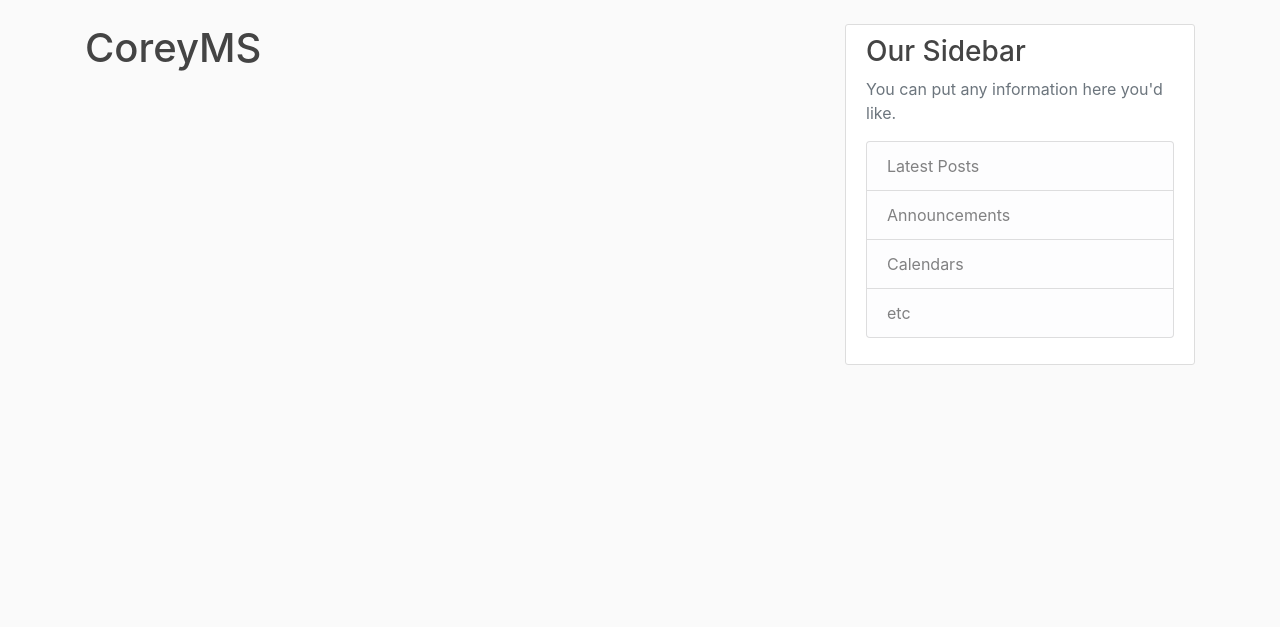
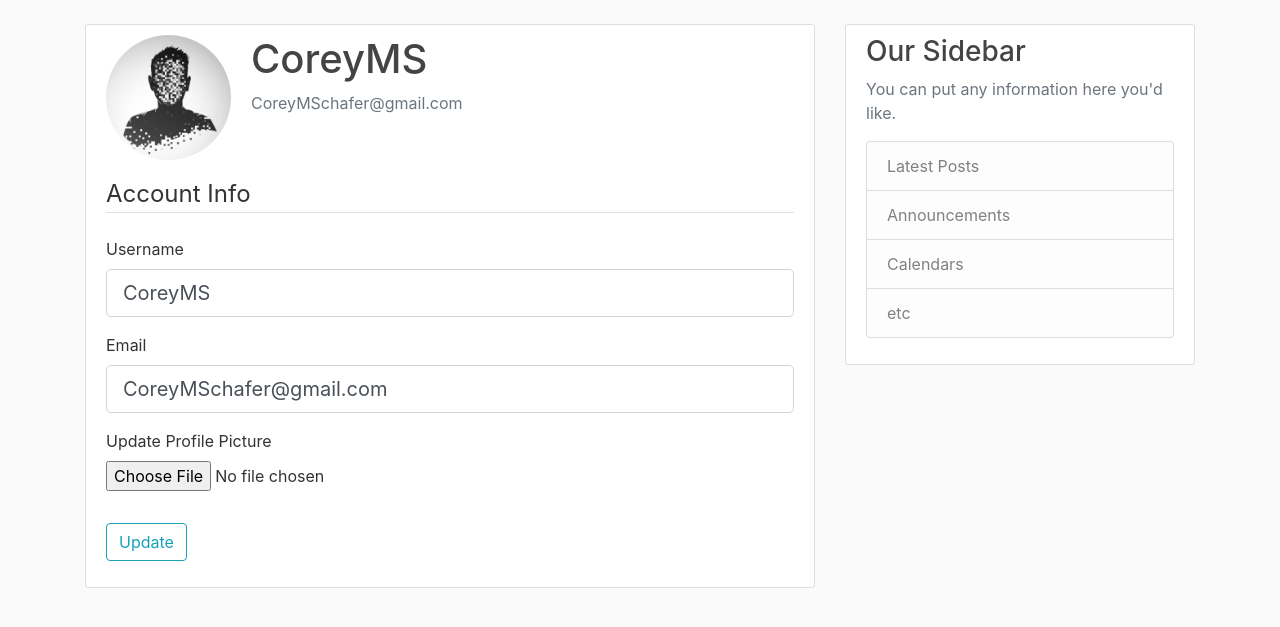
Before and after one commit to prashantsingh003/flaskblog, a Flask app: page /account in a window 1280 px wide. Shown: the part 56-683 px from the top of the page. Run offline with Flask 2, Linux system fonts and the light colour scheme; a user stored in the database is signed in; some libraries are stand-ins or nearby versions.

Commit message:
upload and update image

```diff
--- a/flaskblog/forms.py
+++ b/flaskblog/forms.py
@@ -1,4 +1,6 @@
 from flask_wtf import FlaskForm
+from flask_wtf.file import FileField, FileAllowed
+from flask_login import current_user
 from wtforms import StringField, SubmitField, PasswordField, BooleanField
 from wtforms.validators import DataRequired,Length,EqualTo, Email,ValidationError
 from flaskblog.models import User
@@ -29,3 +31,23 @@ class LoginForm(FlaskForm):
     password= PasswordField('Password',validators=[DataRequired()])
     remember=BooleanField('Remember Me')
     submit=SubmitField('Login')
+
+class UpdateAccountForm(FlaskForm):
+    username=StringField('Username',
+                        validators=[DataRequired(), Length(min=2,max=20)])
+    email=StringField('Email',
+                        validators=[DataRequired()])
+    picture=FileField('Update Profile Picture',validators=[FileAllowed(['jpg','png'])])
+    submit=SubmitField('Update')
+
+    def validate_username(self,username):
+        if username.data!=current_user.username:
+            user=User.query.filter_by(username=username.data).first()
+            if user:
+                raise ValidationError('The username is taken. Please take a diffrent name')
+
+    def validate_email(self,email):
+        if email.data!=current_user.email:
+            user=User.query.filter_by(email=email.data).first()
+            if user:
+                raise ValidationError('The email is taken. Please take a diffrent email')
--- a/flaskblog/routes.py
+++ b/flaskblog/routes.py
@@ -1,5 +1,8 @@
+import secrets
+import os
+from PIL import Image
 from flask import redirect , render_template ,url_for, flash, redirect, request
-from flaskblog.forms import RegistrationForm, LoginForm
+from flaskblog.forms import RegistrationForm, LoginForm, UpdateAccountForm
 from flaskblog.models import User, Post
 from flaskblog import app, db, bcrypt
 from flask_login import login_user, current_user, logout_user, login_required
@@ -62,7 +65,32 @@ def logout():
     logout_user()
     return redirect(url_for('home'))
 
-@app.route('/account')
+def save_picture(form_picture):
+    random_hex=secrets.token_hex(8)
+    _ , f_ext=os.path.splitext(form_picture.filename)
+    picture_fn=random_hex+f_ext
+    picture_path=os.path.join(app.root_path,'static/profile_pics',picture_fn)
+    output_size=(125,125)
+    i=Image.open(form_picture)
+    i.thumbnail(output_size)
+    i.save(picture_path)
+    return picture_fn
+
+@app.route('/account',methods=['GET','POST'])
 @login_required
 def account():
-    return render_template('account.html',title='Account')
+    form=UpdateAccountForm()
+    if(form.validate_on_submit()):
+        if form.picture.data:
+            picture_file=save_picture(form.picture.data)
+            current_user.image_file=picture_file
+        current_user.username=form.username.data
+        current_user.email=form.email.data
+        db.session.commit()
+        flash('Account has been updates.','success')
+        return redirect(url_for('account'))
+    elif request.method=='GET':
+        form.username.data=current_user.username
+        form.email.data=current_user.email
+    image_file=url_for('static',filename='profile_pics/'+current_user.image_file)
+    return render_template('account.html',title='Account',image_file=image_file,form=form)
--- a/flaskblog/templates/account.html
+++ b/flaskblog/templates/account.html
@@ -1,4 +1,58 @@
 {% extends "layout.html" %}
 {% block content %}
-    <h1>{{current_user.username}}</h1>
+<div class="content-section">
+    <div class="media">
+      <img class="rounded-circle account-img" src="{{image_file}}">
+      <div class="media-body">
+        <h2 class="account-heading">{{current_user.username}}</h2>
+        <p class="text-secondary">{{current_user.email}}</p>
+      </div>
+    </div>
+    <form action="" method="post" enctype="multipart/form-data">
+        {{ form.hidden_tag() }}
+        <fieldset class="form-group">
+            <legend class="border-bottom mb-4">Account Info</legend>
+            <div class="form-group">
+                {{form.username.label(class='form-control-label')}}
+
+                {% if form.username.errors %}
+                {{ form.username(class="form-control form-control-lg is-invalid")}}
+                    <div class="invalid-feedback">
+                        {% for error in form.username.errors %}
+                            <span>{{error}}</span>
+                        {% endfor %}
+                    </div>
+                {% else %}
+                    {{ form.username(class="form-control form-control-lg")}}
+                {% endif %}
+            </div>
+            <div class="form-group">
+                {{form.email.label(class='form-control-label')}}
+
+                {% if form.email.errors %}
+                {{ form.email(class="form-control form-control-lg is-invalid")}}
+                    <div class="invalid-feedback">
+                        {% for error in form.email.errors %}
+                            <span>{{error}}</span>
+                        {% endfor %}
+                    </div>
+                {% else %}
+                    {{ form.email(class="form-control form-control-lg")}}
+                {% endif %}
+            </div>
+            <div class="form-group">
+                {{form.picture.label()}}
+                {{form.picture(class='form-control-file')}}
+                {% if form.picture.errors %}
+                    {% for error in form.picture.errors %}
+                        <span class="text-danger">{{error}}</span><br>
+                    {% endfor %}
+                {% endif %}
+            </div>
+        </fieldset>
+        <div class="form-group">
+            {{form.submit(class='btn btn-outline-info')}}
+        </div>
+    </form>
+  </div>
 {% endblock content %}
```
Also changed, not shown: flaskblog/site.db, flaskblog/static/profile_pics/3bb6b82d05c5168f.jpg (added), flaskblog/static/profile_pics/69d31e080380b9b3.png (added), flaskblog/static/profile_pics/default.jpg (added).
